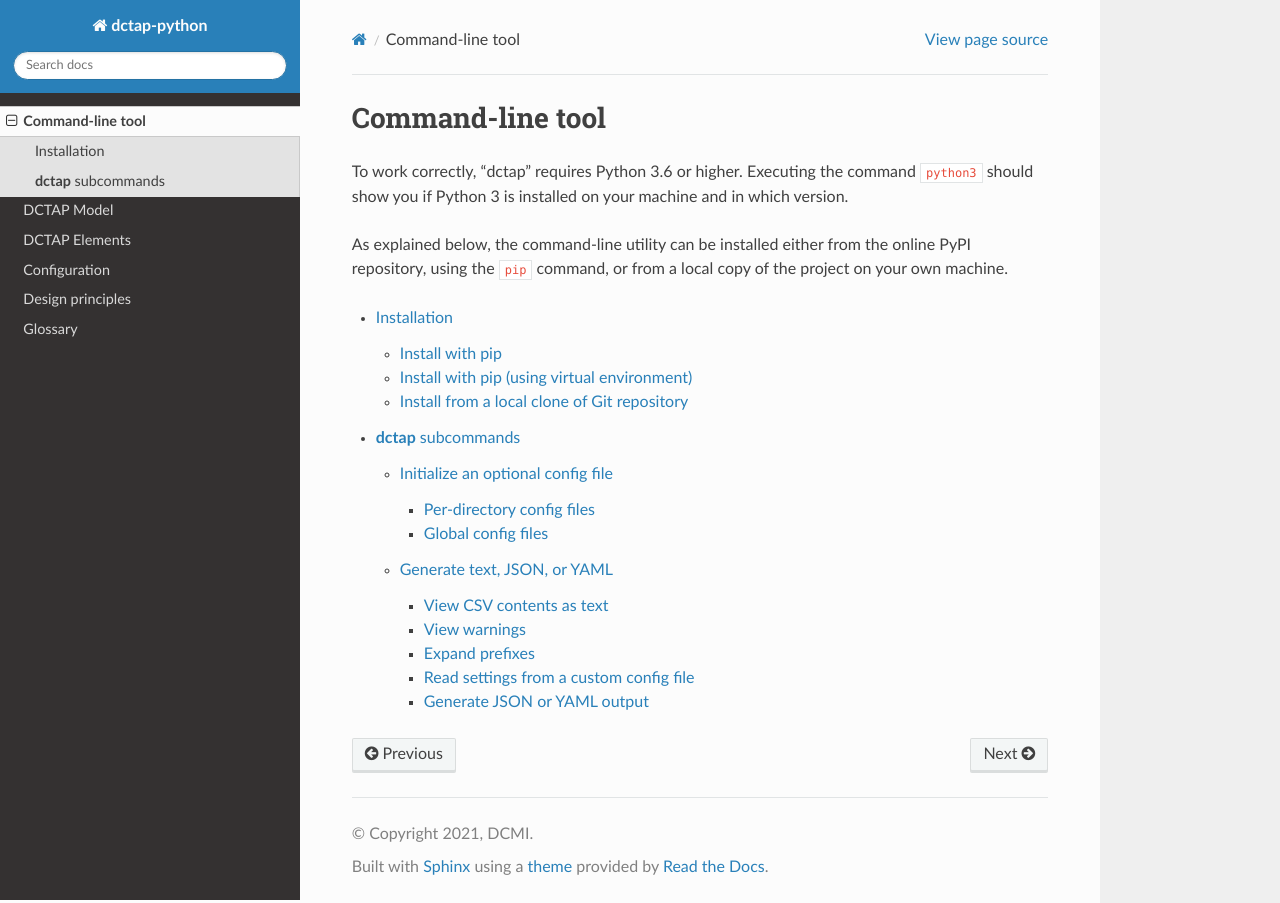
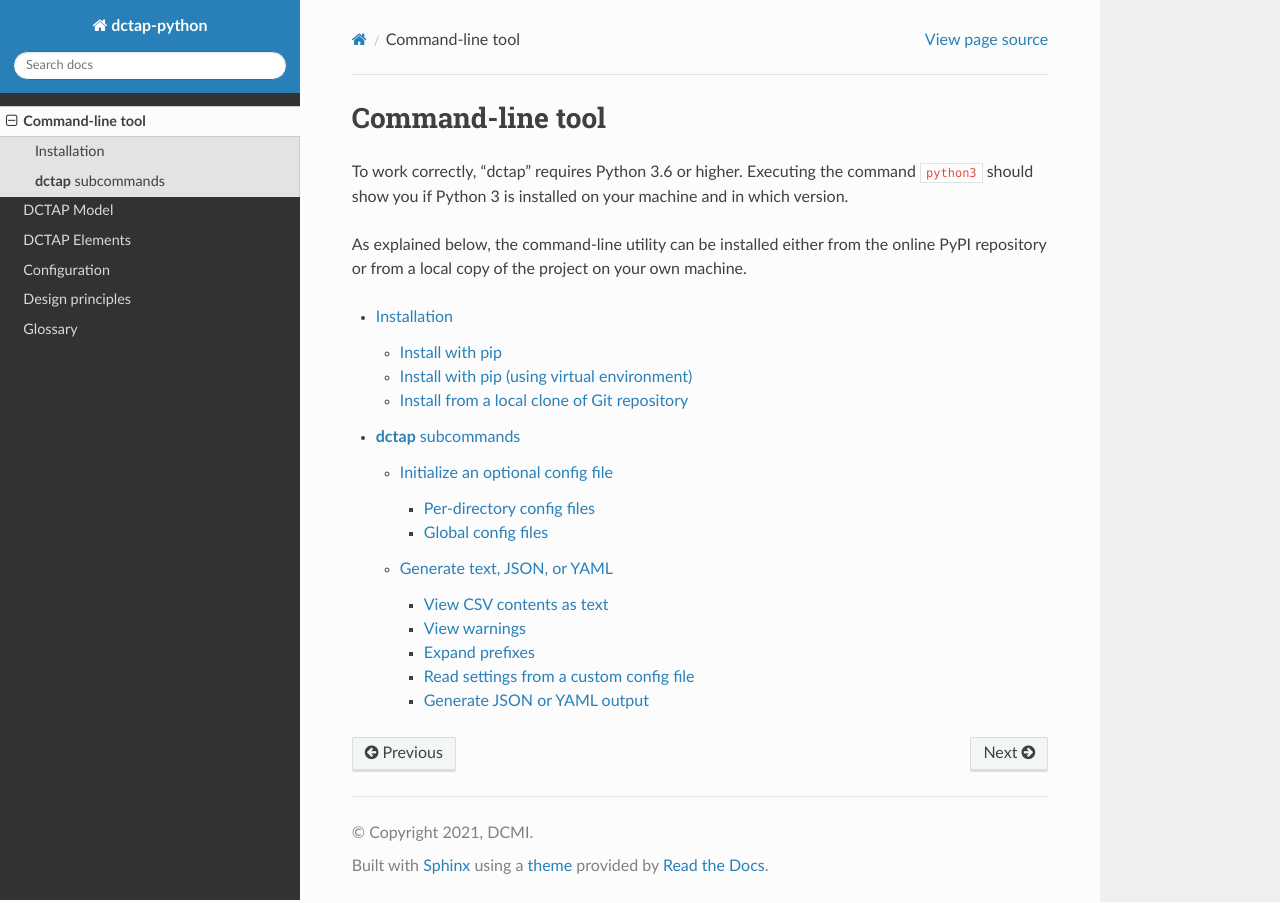
Before and after one commit to dcmi/dctap-python, a Sphinx documentation site: the page built from docs/cli/index.rst, in a window 1280 px wide. Built offline with Sphinx 7.4.7 and the Read the Docs theme 2.0.0, drawn with Linux system fonts in a browser that asks for light colours; pages that are not in the unit, such as notebooks, are missing from menus.

Commit message:
RST cli - edits

```diff
--- a/docs/cli/index.rst
+++ b/docs/cli/index.rst
@@ -5,7 +5,7 @@ Command-line tool
 
 To work correctly, "dctap" requires Python 3.6 or higher. Executing the command ``python3`` should show you if Python 3 is installed on your machine and in which version.
 
-As explained below, the command-line utility can be installed either from the online PyPI repository, using the ``pip`` command, or from a local copy of the project on your own machine.
+As explained below, the command-line utility can be installed either from the online PyPI repository or from a local copy of the project on your own machine.
 
 .. toctree::
 
```
